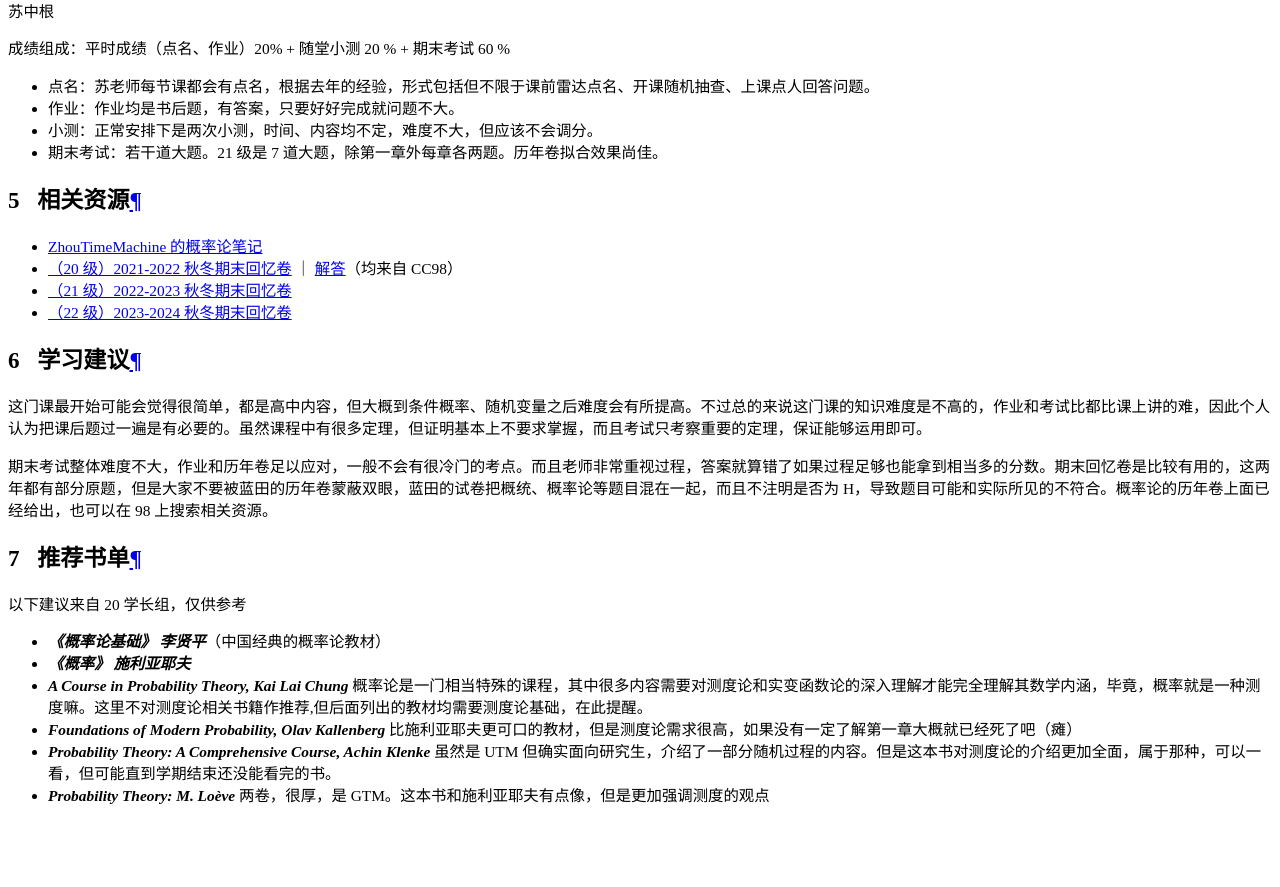
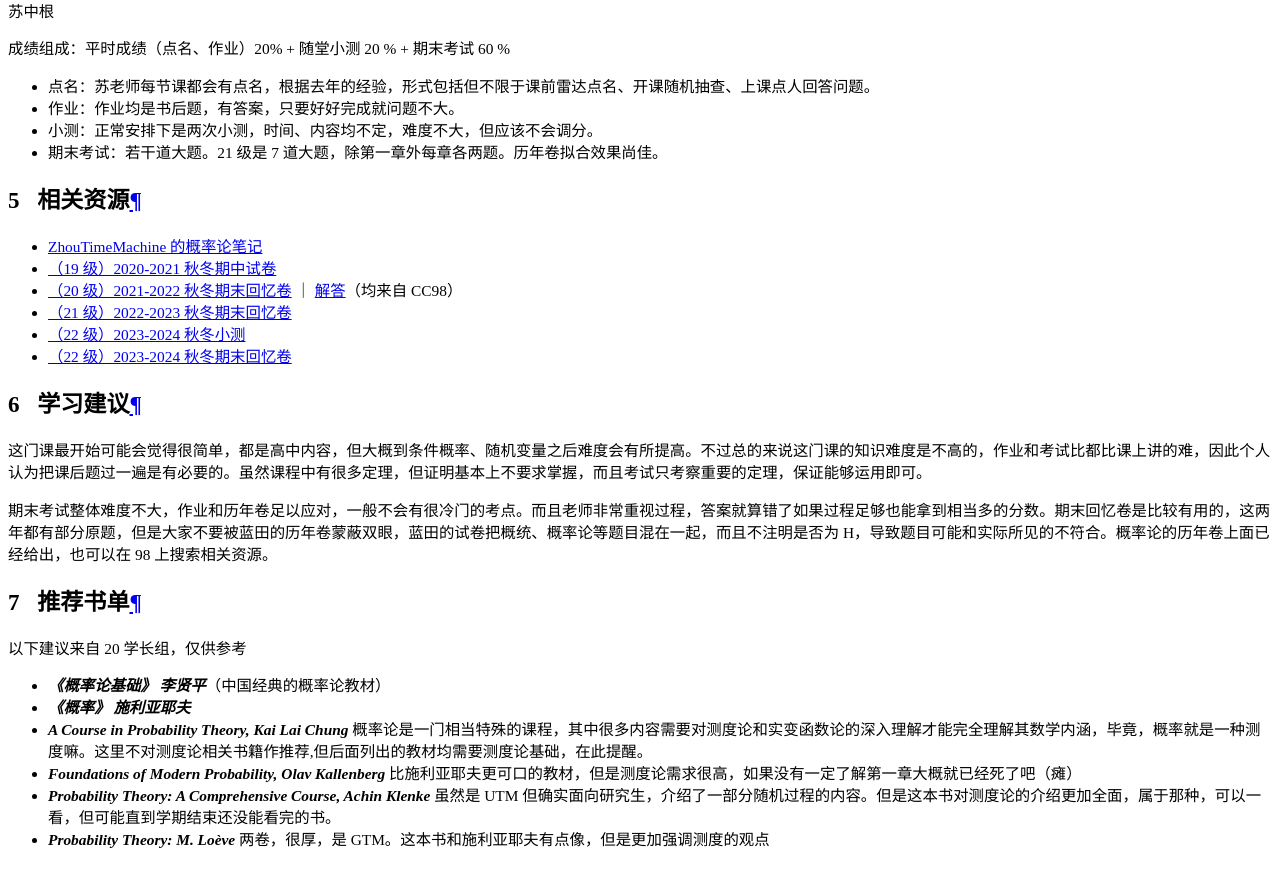
Before and after one commit to ZJU-Turing/TuringCourses, an MkDocs documentation site: the page built from docs/math_phys/probability/index.md, in a window 1280 px wide and 900 px high, scrolled down 18930 px. Shown: the top 887 px of the window. Built offline with MkDocs 1.6.1 and Material for MkDocs 9.7.7, drawn with Linux system fonts in a browser that asks for light colours; comment, search, counter and statistics services are not loaded.

Commit message:
docs: 添加概率论（H）历年试题 (#139)

```diff
--- a/docs/math_phys/probability/index.md
+++ b/docs/math_phys/probability/index.md
@@ -35,8 +35,10 @@
 ## 相关资源
 
 - [ZhouTimeMachine 的概率论笔记](https://zhoutimemachine.github.io/note/courses/probability/)
+- [（19 级）2020-2021 秋冬期中试卷](概率论2020秋冬期中试卷.pdf)
 - [（20 级）2021-2022 秋冬期末回忆卷](概率论2021秋冬期末回忆卷.pdf) ｜ [解答](概率论2021秋冬期末回忆卷解答.pdf)（均来自 CC98）
 - [（21 级）2022-2023 秋冬期末回忆卷](概率论2022秋冬期末回忆卷.pdf)
+- [（22 级）2023-2024 秋冬小测](概率论2023秋冬小测.pdf)
 - [（22 级）2023-2024 秋冬期末回忆卷](概率论2023秋冬期末回忆卷.pdf)
 
 ## 学习建议
```
Also changed, not shown: 4 other files.
